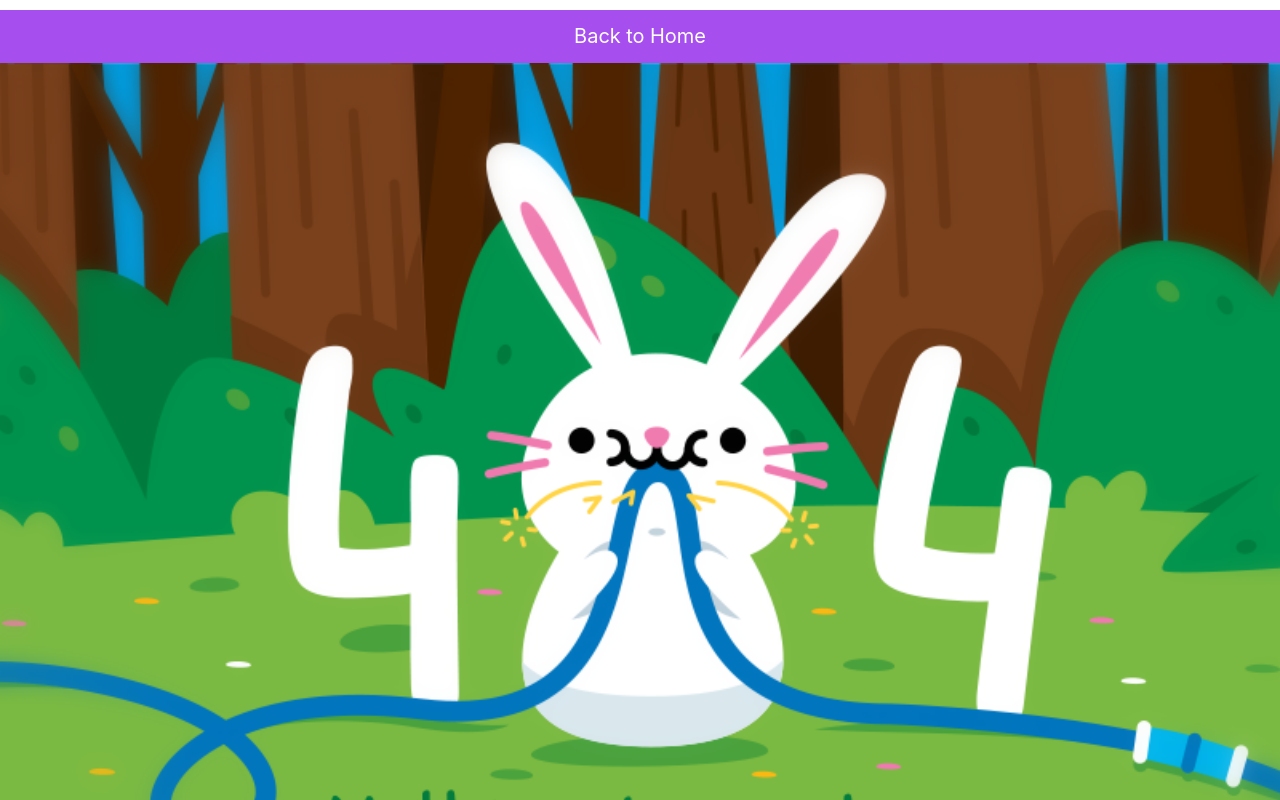
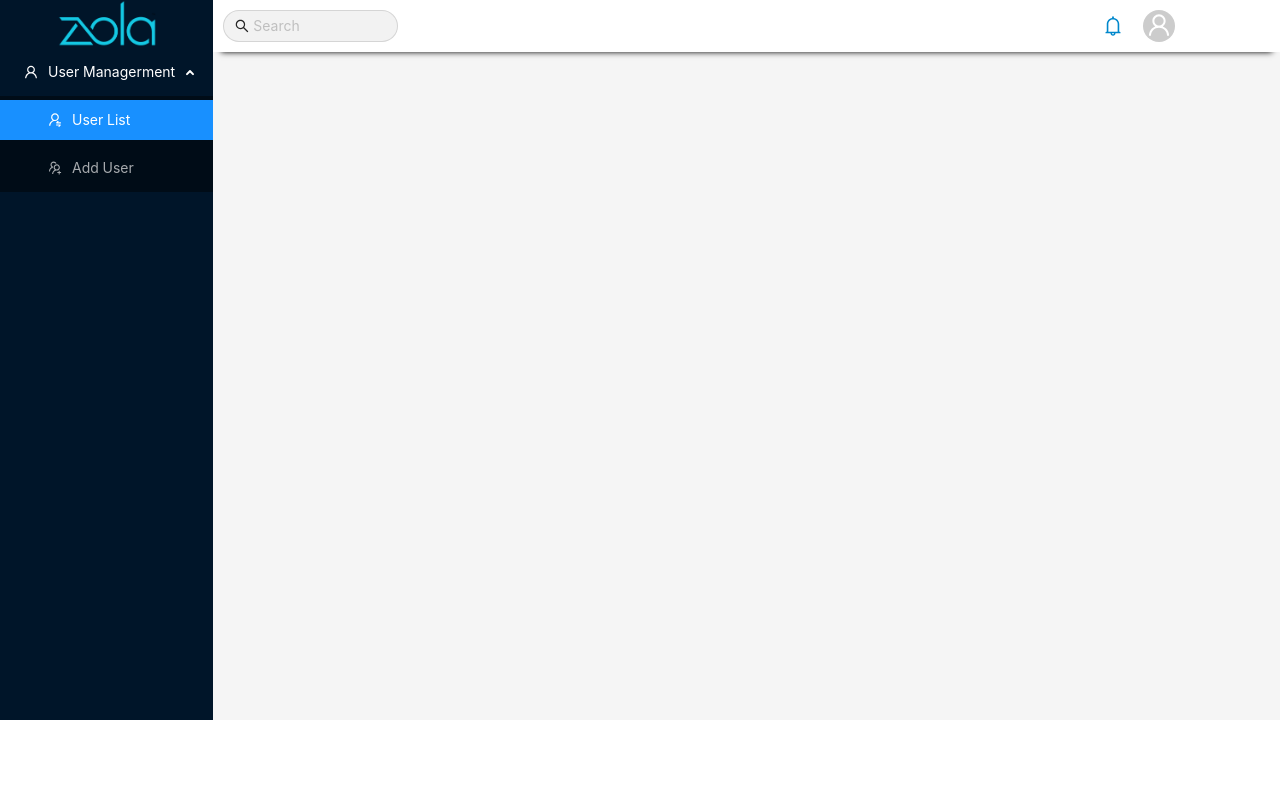
Before and after one commit to nqduy1999/Zola-Admin, a React (Create React App) app: page /admin in a window 1280 px wide. Shown: the top 800 px of the page. Built offline with nearby package versions, Linux system fonts and the light colour scheme.

Commit message:
Nam Finsh layout

```diff
--- a/src/assets/styles/main.scss
+++ b/src/assets/styles/main.scss
@@ -6,6 +6,12 @@
 @import './base/reset.scss';
 @import './base/customze.scss';
 
+//layout
+
+@import '../../layout/Header/index.scss';
+@import '../../layout/SideBar/index.scss';
+@import '../../layout/index.scss';
+
 //Page
 //Login Component
 @import '../../components/SignInComponent/index.scss';
--- a/src/index.js
+++ b/src/index.js
@@ -9,12 +9,15 @@ import 'antd/dist/antd.css';
 //redux
 import configStore from './store/configStore';
 import { Provider } from 'react-redux';
+import Layout from './layout';
 
 const store = configStore();
 
 ReactDOM.render(
   <Provider store={store}>
-    <App />
+    <Layout>
+      <App />
+    </Layout>
   </Provider>,
   document.getElementById('root')
 );
--- /dev/null
+++ b/src/layout/Header/index.js
@@ -0,0 +1,44 @@
+import React from 'react';
+import PropTypes from 'prop-types';
+import { classPrefixor } from '../../utils/classPrefixor';
+import { Row, Col, Input, Avatar } from 'antd';
+import { SearchOutlined, BellOutlined, UserOutlined } from '@ant-design/icons';
+
+const prefix = 'header';
+const c = classPrefixor(prefix);
+const Header = props => {
+  return (
+    <>
+      <section className="right">
+        <Row className={prefix}>
+          <Col span="4" className={c`left`}>
+            <Input
+              size="middle"
+              placeholder="Search"
+              prefix={<SearchOutlined />}
+            />
+          </Col>
+          <Col offset="14" span="6" className={c`right`}>
+            <BellOutlined
+              style={{ fontSize: '20px', color: '#08c', marginRight: '20px' }}
+            />
+            <Avatar
+              style={{ fontSize: '24px', cursor: 'pointer' }}
+              icon={<UserOutlined />}
+            />
+          </Col>
+        </Row>
+      </section>
+      <section className={c`content`}>{props.children}</section>
+    </>
+  );
+};
+
+export default Header;
+Header.propTypes = {
+  children: PropTypes.element
+};
+
+Header.defaultProps = {
+  children: ''
+};
--- /dev/null
+++ b/src/layout/Header/index.scss
@@ -0,0 +1,22 @@
+.right {
+  width: 100%;
+  height: 720px;
+  background-color: #f5f5f5;
+  .header {
+    background-color: white;
+    box-shadow: 0 8px 6px -8px black;
+    padding: 10px;
+    .ant-input-affix-wrapper {
+      background: #f2f2f2;
+      border: 1px solid rgba(0, 0, 0, 0.12);
+      box-sizing: border-box;
+      border-radius: 24px;
+      input {
+        background: #f2f2f2;
+      }
+    }
+    &__right {
+      @include styleCenterItem;
+    }
+  }
+}
--- /dev/null
+++ b/src/layout/SideBar/index.js
@@ -0,0 +1,43 @@
+import React, { useState } from 'react';
+import { classPrefixor } from '../../utils/classPrefixor';
+import { Menu } from 'antd';
+import {
+  UsergroupAddOutlined,
+  UserOutlined,
+  UserSwitchOutlined
+} from '@ant-design/icons';
+import logo from '../../assets/images/logo.png';
+
+const { SubMenu } = Menu;
+
+const prefix = 'sidebar';
+const c = classPrefixor(prefix);
+const SideBar = () => {
+  const [collapsed] = useState(false);
+
+  return (
+    <div style={{ width: 256 }} className={prefix}>
+      <div className={c`img`}>
+        <img src={logo} alt="logo" />
+      </div>
+      <Menu
+        defaultSelectedKeys={['2']}
+        defaultOpenKeys={['sub1']}
+        mode="inline"
+        theme="dark"
+        inlineCollapsed={collapsed}
+      >
+        <SubMenu key="sub1" icon={<UserOutlined />} title="User Managerment">
+          <Menu.Item key="2" icon={<UserSwitchOutlined />}>
+            User List
+          </Menu.Item>
+          <Menu.Item key="3" icon={<UsergroupAddOutlined />}>
+            Add User
+          </Menu.Item>
+        </SubMenu>
+      </Menu>
+    </div>
+  );
+};
+
+export default SideBar;
--- /dev/null
+++ b/src/layout/SideBar/index.scss
@@ -0,0 +1,9 @@
+.sidebar {
+  background-color: #001529;
+  &__img {
+    @include styleCenterItem;
+    img {
+      width: 100px;
+    }
+  }
+}
--- /dev/null
+++ b/src/layout/index.js
@@ -0,0 +1,14 @@
+import React from 'react';
+import Header from './Header';
+import SideBar from './SideBar';
+
+const Layout = props => {
+  return (
+    <section className="layoutApp">
+      <SideBar />
+      <Header {...props} />
+    </section>
+  );
+};
+
+export default Layout;
--- /dev/null
+++ b/src/layout/index.scss
@@ -0,0 +1,4 @@
+.layoutApp {
+  display: flex;
+  flex-direction: row;
+}
--- /dev/null
+++ b/src/pages/AdminPage/index.js
@@ -0,0 +1,7 @@
+import React from 'react';
+
+const AdminPage = () => {
+  return <div></div>;
+};
+
+export default AdminPage;
--- a/src/routes/index.js
+++ b/src/routes/index.js
@@ -2,6 +2,7 @@ import React from 'react';
 
 import SignInPage from '../pages/SignInPage';
 import PageNotFound from '../pages/PageNorFound';
+import AdminPage from '../pages/AdminPage';
 
 export const routes = [
   {
@@ -11,6 +12,12 @@ export const routes = [
   },
 
   {
+    path: '/admin',
+    exact: false,
+    main: () => <AdminPage />
+  },
+
+  {
     path: '',
     exact: false,
     main: () => <PageNotFound />
```
